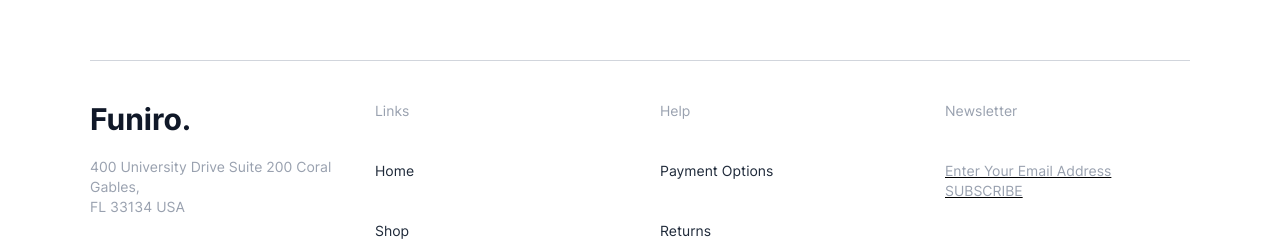
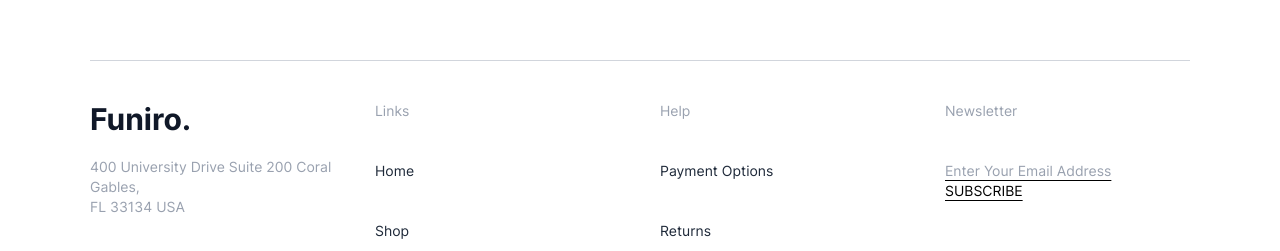
Before and after one commit to AnanyaSharmaVats/tailwind, a Next.js app: page / in a window 1280 px wide. Shown: the part 2959-3210 px from the top of the page. Built offline with nearby package versions, Linux system fonts and the light colour scheme.

Commit message:
feat: footer

```diff
--- a/src/app/page.tsx
+++ b/src/app/page.tsx
@@ -92,7 +92,7 @@
               </div>
               <div>
                 <ul>
-                  <li className="mb-10 text-left text-gray-400" >Links</li>
+                  <li className="mb-10 text-left text-gray-400 " >Links</li>
                   <li className="mb-10 text-left" >Home</li>
                   <li className="mb-10 text-left" >Shop</li>
                   <li className="mb-10 text-left" >About</li>
@@ -111,7 +111,7 @@
               <div>
                 <ul>
                   <li className="mb-10 text-left text-gray-400" >Newsletter</li>
-                  <li className="mb-10 text-left text-gray-400 underline decoration-black" >Enter Your Email Address SUBSCRIBE</li>
+                  <li className="mb-10 text-left text-gray-400 underline underline-offset-4 decoration-black">Enter Your Email Address <span className="text-black">SUBSCRIBE</span> </li>
                 </ul>
               </div>
             </div>
```
